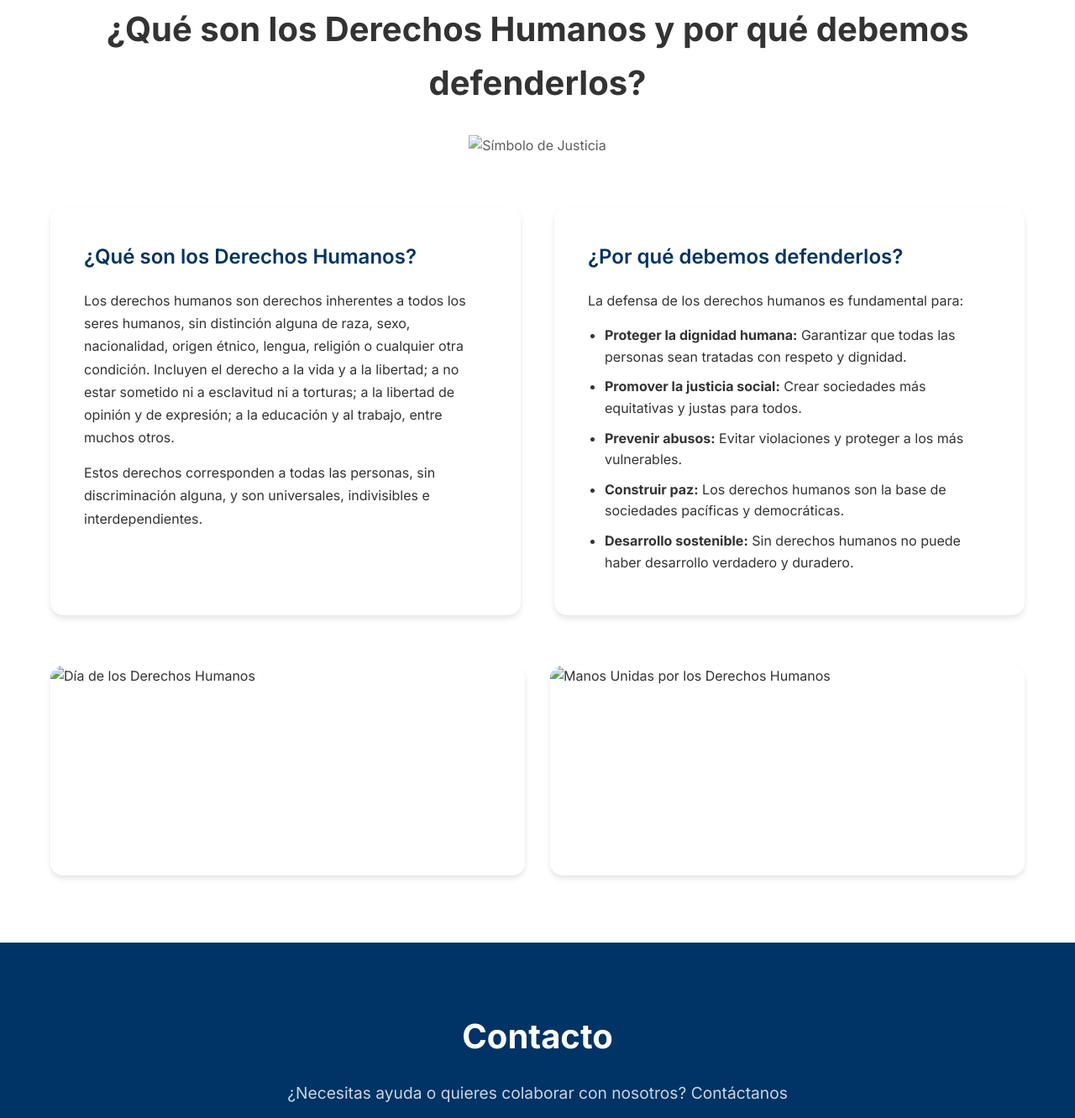
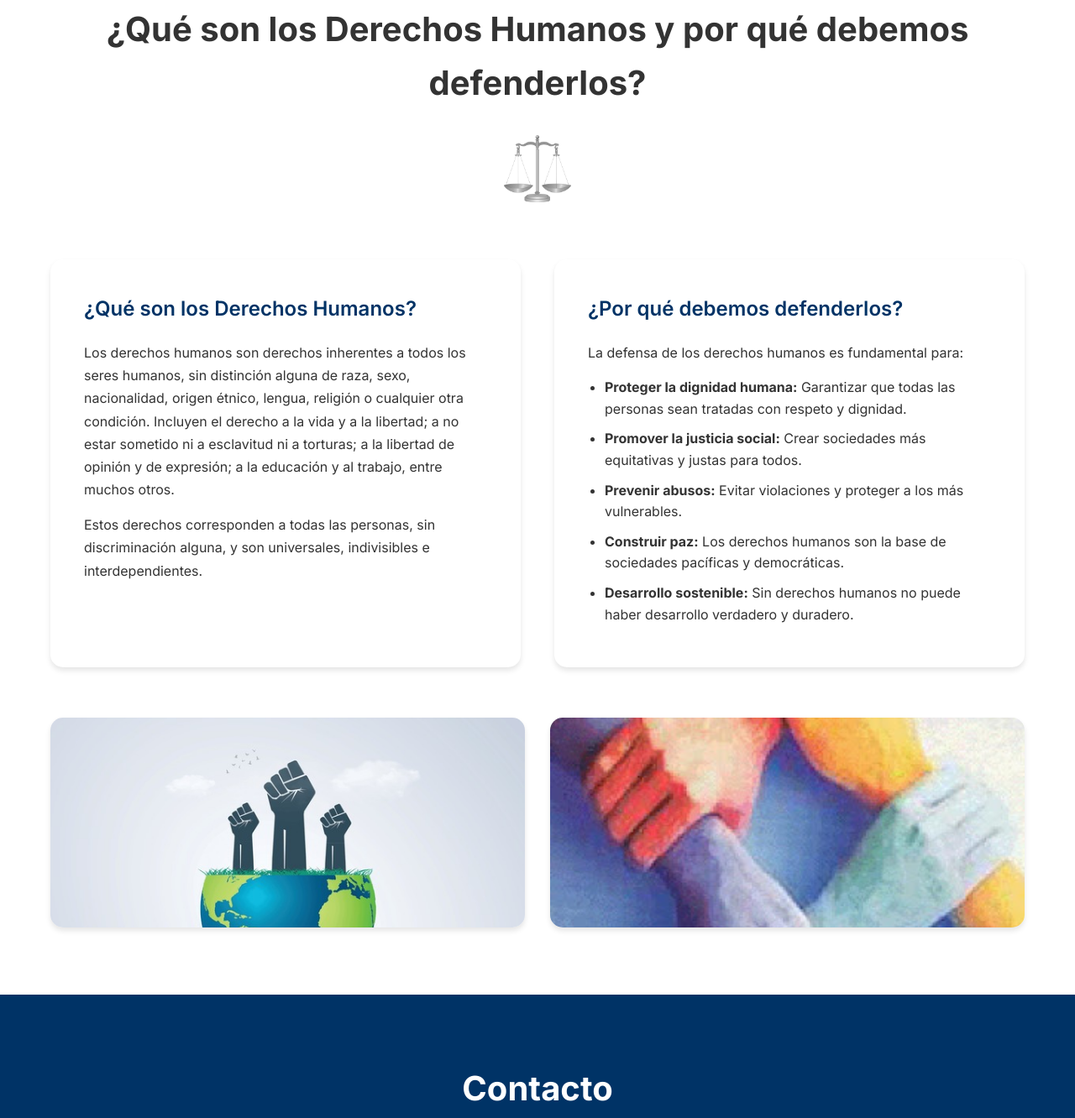
Before and after one commit to ftenalciudadanoproderechosac-bit/FTEPRODERECHOS, a plain HTML site: page index.html in a window 1280 px wide. Shown: the part 877-2209 px from the top of the page at 84% size. Drawn offline with Linux system fonts and the light colour scheme.

Commit message:
Update index.html

```diff
--- a/index.html
+++ b/index.html
@@ -44,7 +44,7 @@
                 </div>
             </div>
             <div class="hero-image">
-                <img src="images/mano-balanza.jpg" alt="Justicia y Derechos Humanos" class="hero-img">
+                <img src="mano-balanza.jpg" alt="Justicia y Derechos Humanos" class="hero-img">
             </div>
         </div>
     </section>
@@ -55,7 +55,7 @@
             <div class="section-header">
                 <h2 class="section-title">¿Qué son los Derechos Humanos y por qué debemos defenderlos?</h2>
                 <div class="section-icon">
-                    <img src="images/justicia.png" alt="Símbolo de Justicia" class="icon-img">
+                    <img src="justicia.png" alt="Símbolo de Justicia" class="icon-img">
                 </div>
             </div>
 
@@ -80,8 +80,8 @@
             </div>
 
             <div class="image-gallery">
-                <img src="images/derechos-humanos.jpg" alt="Día de los Derechos Humanos" class="gallery-img">
-                <img src="images/manos-unidas.jpg" alt="Manos Unidas por los Derechos Humanos" class="gallery-img">
+                <img src="derechos-humanos.jpg" alt="Día de los Derechos Humanos" class="gallery-img">
+                <img src="manos-unidas.jpg" alt="Manos Unidas por los Derechos Humanos" class="gallery-img">
             </div>
         </div>
     </section>
@@ -118,7 +118,7 @@
                         <i class="fas fa-envelope"></i>
                         <div>
                             <h4>Correo Electrónico</h4>
-                            <p>info@frentenacionalciudadano.org</p>
+                            <p>ftenalciudadanoproderechosac@gmail.com</p>
                         </div>
                     </div>
                 </div>
```
